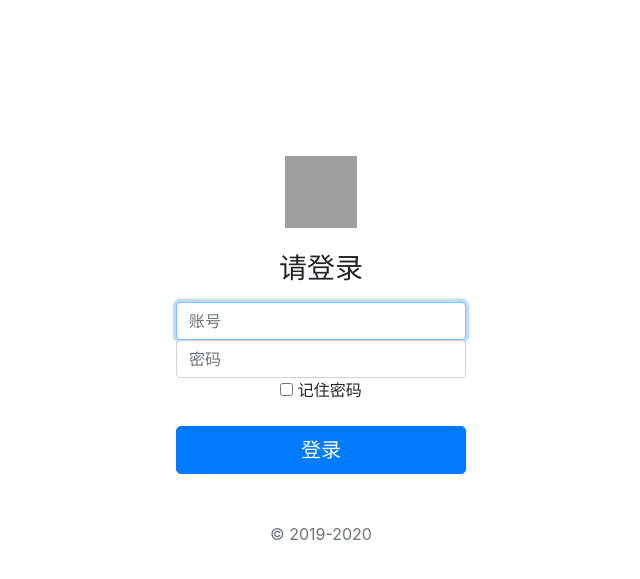
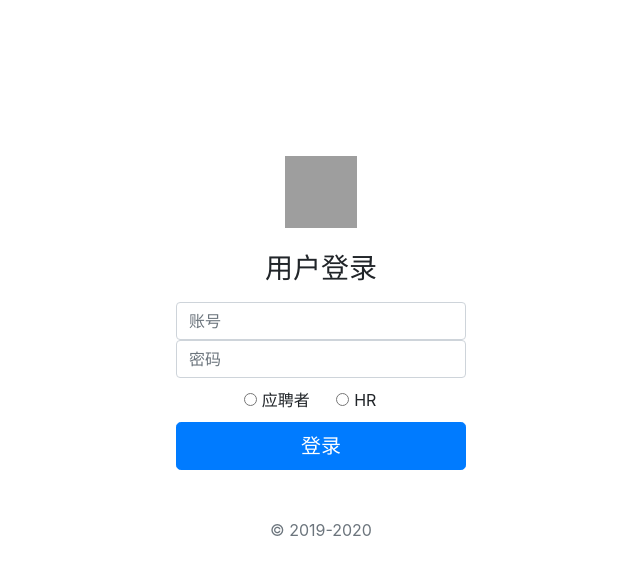
Before and after one commit to 981433814/sjk, a Django app: page /sjk/login in a window 1280 px wide. Shown: the top 579 px of the page, without its empty margins (319-959 px from the left). Run offline with Django 3.2, Linux system fonts and the light colour scheme; some libraries are stand-ins or nearby versions; grey boxes are pictures that could not be loaded.

Commit message:
第三次提交

```diff
--- a/sjk/recruiting/adminx.py
+++ b/sjk/recruiting/adminx.py
@@ -25,9 +25,9 @@ xadmin.site.register(views.CommAdminView, GlobalSettings)
 
 
 class HrAdmin(object):
-    list_display = ['name', 'password']
-    search_fields = ['name', 'password']
-    list_filter = ['name', 'password']
+    list_display = ['name', 'username', 'password']
+    search_fields = ['name', 'username', 'password']
+    list_filter = ['name', 'username', 'password']
     actions = ['make_published']
 
     def make_published(self, request, queryset):
--- a/sjk/recruiting/models.py
+++ b/sjk/recruiting/models.py
@@ -10,7 +10,9 @@ class Hr(models.Model):
         (STATUS_NORMAL, '未登陆'),
         (STATUS_DELETE, '已登录'),
     )
+
     name = models.CharField(max_length=11)
+    username = models.CharField(max_length=11)
     statue = models.PositiveIntegerField(default=1, choices=STATUS_ITEMS, verbose_name="状态")
     password = models.CharField(max_length=20)
 
--- a/sjk/recruiting/templates/detail.html
+++ b/sjk/recruiting/templates/detail.html
@@ -37,8 +37,9 @@
             <span class="badge badge-pill badge-primary">{{ d.get_experience_display}}</span>
             <span class="badge badge-pill badge-primary">{{ d.get_salary_display}}</span>
             <h6 style="padding-top: 20px">职位诱惑：五险一金,年终奖,有年假,旅游,技术培训</h6>
-            <button type="button" class="btn btn-light" id="button" onclick="send()"><a href="{% url 'send' %}">投递简历</a>
-            </button>
+<!--            <button type="button" class="btn btn-light" id="button" onclick="send()"><a href="{% url 'send' %}">投递简历</a>-->
+<!--            </button>-->
+            <a role="button" class="btn btn-primary" href="{% url 'send' %}" >投递简历</a>
             <h1></h1>
             <h3 style="padding-top: 20px">职位描述</h3>
             <hr>
--- a/sjk/recruiting/templates/hlogin.html
+++ b/sjk/recruiting/templates/hlogin.html
@@ -25,7 +25,7 @@
     <form class="form-signin" action="hlogin" method="POST">
         <img class="mb-4" src="https://getbootstrap.com/docs/4.0/assets/brand/bootstrap-solid.svg" alt="" width="72"
              height="72">
-        <h1 class="h3 mb-3 font-weight-normal">请登录</h1>
+        <h1 class="h3 mb-3 font-weight-normal">HR登录</h1>
         <span class="badge badge-danger" >{{ error}}</span>
         <label for="inputEmail" class="sr-only">邮箱地址</label>
         <input name="name" id="inputEmail" class="form-control" placeholder="账号" required autofocus>
--- a/sjk/recruiting/templates/login.html
+++ b/sjk/recruiting/templates/login.html
@@ -25,18 +25,28 @@
     <form class="form-signin" action="login" method="POST">
         <img class="mb-4" src="https://getbootstrap.com/docs/4.0/assets/brand/bootstrap-solid.svg" alt="" width="72"
              height="72">
-        <h1 class="h3 mb-3 font-weight-normal">请登录</h1>
-        <span class="badge badge-danger" >{{ error}}</span>
-        <label for="inputEmail" class="sr-only">邮箱地址</label>
-        <input name="name" id="inputEmail" class="form-control" placeholder="账号" required autofocus>
+        <h1 class="h3 mb-3 font-weight-normal">用户登录</h1>
+        <span class="badge badge-danger" style="padding-auto">{{ error}}</span>
+
+
+        <input name="name" class="form-control" placeholder="账号" type="text"
+               onKeyUp="value=value.replace(/[\W]/g,'')">
         <label for="inputPassword" class="sr-only">密码</label>
         <input name="password" type="password" id="inputPassword" class="form-control" placeholder="密码" required>
-        <div class="checkbox mb-3">
-            <label>
-                <input type="checkbox" value="remember-me"> 记住密码
-            </label>
+        <div class="form-check form-check-inline">
+            <input class="form-check-input" type="radio" name="role" id="inlineRadio1" value="option1">
+            <label class="form-check-label" for="inlineRadio1">应聘者</label>
         </div>
-        <button class="btn btn-lg btn-primary btn-block" type="submit" >登录</button>
+        <div class="form-check form-check-inline" style="padding:10px">
+            <input class="form-check-input" type="radio" name="role" id="inlineRadio2" value="option2">
+            <label class="form-check-label" for="inlineRadio2">HR</label>
+        </div>
+<!--        <div class="checkbox mb-3">-->
+<!--            <label>-->
+<!--                <input type="checkbox" value="remember-me"> 记住密码-->
+<!--            </label>-->
+<!--        </div>-->
+        <button class="btn btn-lg btn-primary btn-block" type="submit">登录</button>
         <p class="mt-5 mb-3 text-muted">&copy; 2019-2020</p>
         {% csrf_token %}
     </form>
--- a/sjk/recruiting/templates/register.html
+++ b/sjk/recruiting/templates/register.html
@@ -35,10 +35,6 @@
         </div>
         <div style="text-align: left"><label for="name">用户名</label></div>
         <div class="input-group mb-3">
-            <div class="input-group-prepend">
-                <span class="input-group-text" id="basic-addon1">@</span>
-            </div>
-
             <input type="text" class="form-control" placeholder="Username" aria-label="Username"
                    aria-describedby="basic-addon1" id="name" name="name">
         </div>
--- a/sjk/recruiting/views.py
+++ b/sjk/recruiting/views.py
@@ -55,17 +55,28 @@ def index1(request):
 def login(request):
     time_now = timezone.now()
     if request.method == 'POST':
+        role = request.POST.get('role')
+        print("角色" + role)
         name = request.POST.get('name')
         password = request.POST.get('password')
-        a = Applicant.objects.all().filter(a_account=name, password=password)
-        if a:
-            request.session['member_id'] = a[0].id
-            print(request.session.get('member_id'))
-            return redirect('index1')
+        if role == "option1":
+            a = Applicant.objects.all().filter(a_account=name, password=password)
+            if a:
+                request.session['member_id'] = a[0].id
+                print(request.session.get('member_id'))
+                return redirect('index1')
+            else:
+                error = "密码错误"
+            return render(request, 'login.html', {'error': error})
         else:
-            error = "密码错误"
-        return render(request, 'login.html', {'error': error})
-
+            a = Hr.objects.all().filter(username=name, password=password)
+            if a:
+                request.session['hr_id'] = a[0].id
+                print(request.session.get('hr_id'))
+                return redirect('useradmin')
+            else:
+                error = "密码错误"
+            return render(request, 'login.html', {'error': error})
     return render(request, 'login.html', locals())
 
 
@@ -74,7 +85,7 @@ def hlogin(request):
     if request.method == 'POST':
         name = request.POST.get('name')
         password = request.POST.get('password')
-        a = Hr.objects.all().filter(name=name, password=password)
+        a = Hr.objects.all().filter(username=name, password=password)
         if a:
             request.session['hr_id'] = a[0].id
             print(request.session.get('hr_id'))
```
Also changed, not shown: sjk/recruiting/templates/base.html (+11 -6 lines), sjk/db.sqlite3, sjk/recruiting/migrations/0014_auto_20191027_2207.py (added).
